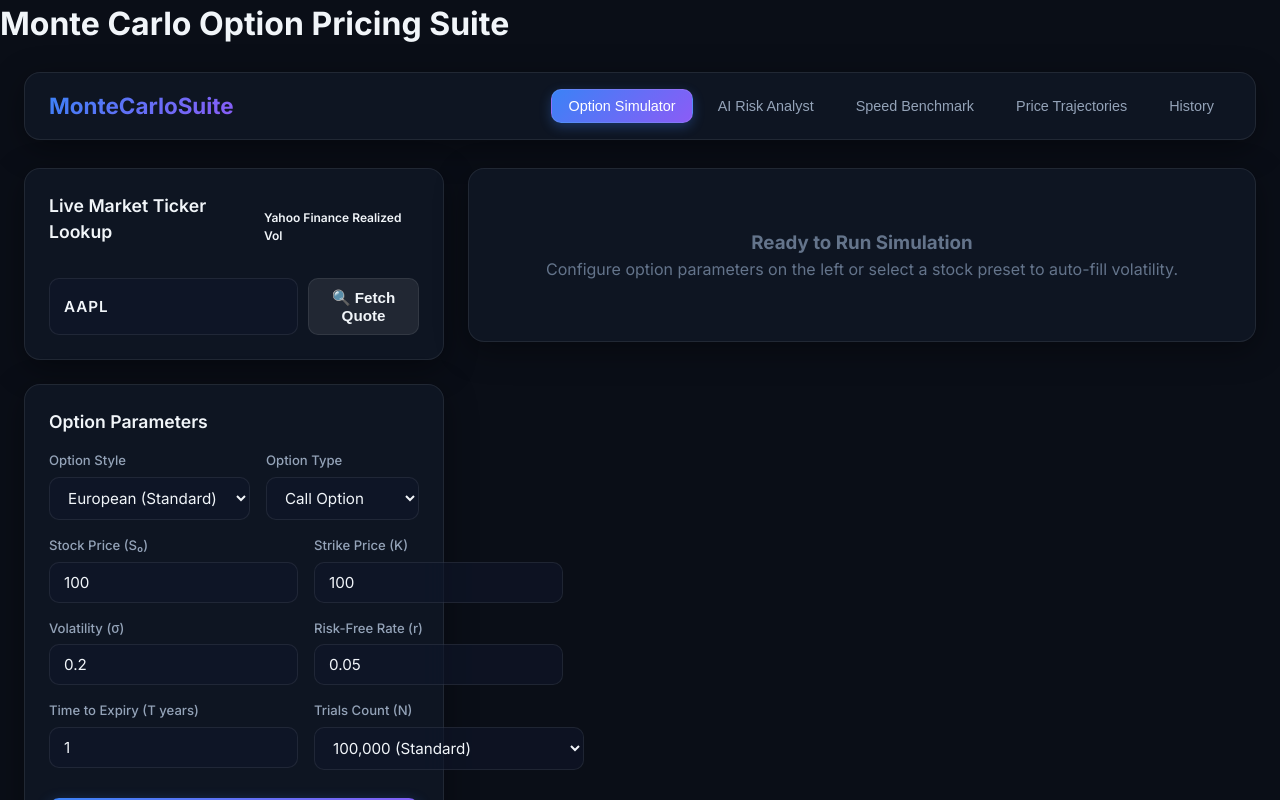
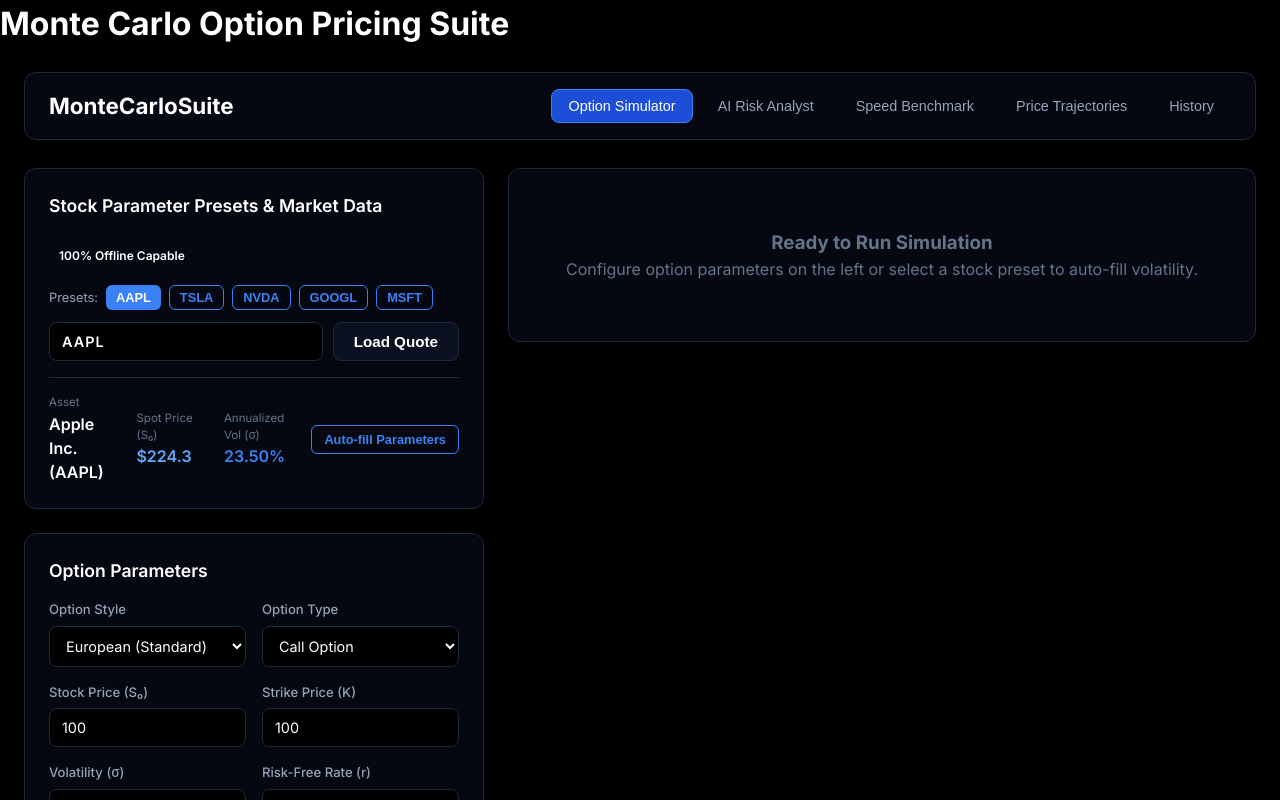
Before and after one commit to focus-0/monteCarloSuite, a React (Create React App) app in the folder client/: page / in a window 1280 px wide. Shown: the top 800 px of the page. Built offline with nearby package versions, Linux system fonts and the light colour scheme; no server answers.

Commit message:
feat(ui): add pitch black theme, react-markdown + remark-gfm tables, and on-demand JS benchmark

```diff
--- a/client/package.json
+++ b/client/package.json
@@ -10,7 +10,9 @@
     "react": "^18.2.0",
     "react-chartjs-2": "^5.2.0",
     "react-dom": "^18.2.0",
-    "react-scripts": "5.0.1"
+    "react-markdown": "^10.1.0",
+    "react-scripts": "5.0.1",
+    "remark-gfm": "^4.0.1"
   },
   "scripts": {
     "start": "react-scripts start",
--- a/client/src/App.css
+++ b/client/src/App.css
@@ -1,23 +1,25 @@
 @import url('https://fonts.googleapis.com/css2?family=Inter:wght@300;400;500;600;700&display=swap');
 
 :root {
-  --bg-primary: #0a0e17;
-  --bg-card: #111827;
-  --bg-card-hover: #1a2332;
-  --glass: rgba(17, 24, 39, 0.75);
-  --border: rgba(255, 255, 255, 0.08);
-  --border-focus: rgba(59, 130, 246, 0.5);
-  --text-primary: #f1f5f9;
+  --bg-primary: #000000;
+  --bg-card: #050811;
+  --bg-card-hover: #0b1120;
+  --glass: #050811;
+  --border: #1e293b;
+  --border-focus: #3b82f6;
+  --text-primary: #ffffff;
   --text-secondary: #94a3b8;
   --text-muted: #64748b;
   --accent-blue: #3b82f6;
-  --accent-green: #10b981;
+  --accent-light-blue: #60a5fa;
+  --accent-dark-blue: #1d4ed8;
+  --accent-green: #3b82f6;
   --accent-red: #ef4444;
-  --accent-purple: #8b5cf6;
-  --accent-yellow: #f59e0b;
-  --gradient-primary: linear-gradient(135deg, #3b82f6, #8b5cf6);
-  --gradient-success: linear-gradient(135deg, #10b981, #059669);
-  --shadow-card: 0 8px 32px 0 rgba(0, 0, 0, 0.37);
+  --accent-purple: #60a5fa;
+  --accent-yellow: #3b82f6;
+  --gradient-primary: linear-gradient(135deg, #1d4ed8, #3b82f6);
+  --gradient-success: linear-gradient(135deg, #2563eb, #3b82f6);
+  --shadow-card: 0 4px 20px rgba(0, 0, 0, 0.9);
 }
 
 * {
@@ -39,6 +41,7 @@ body {
   max-width: 1400px;
   margin: 0 auto;
   padding: 24px;
+  background-color: #000000;
 }
 
 /* Nav header */
@@ -48,19 +51,15 @@ body {
   align-items: center;
   margin-bottom: 28px;
   padding: 16px 24px;
-  background: var(--glass);
-  backdrop-filter: blur(12px);
+  background: #050811;
   border: 1px solid var(--border);
-  border-radius: 16px;
-  box-shadow: var(--shadow-card);
+  border-radius: 12px;
 }
 
 .nav-brand h2 {
   font-size: 1.4rem;
   font-weight: 700;
-  background: var(--gradient-primary);
-  -webkit-background-clip: text;
-  -webkit-text-fill-color: transparent;
+  color: #ffffff;
   display: flex;
   align-items: center;
   gap: 8px;
@@ -71,9 +70,8 @@ body {
   padding: 2px 8px;
   border-radius: 12px;
   background: rgba(59, 130, 246, 0.2);
-  color: var(--accent-blue);
-  border: 1px solid rgba(59, 130, 246, 0.3);
-  -webkit-text-fill-color: initial;
+  color: var(--accent-light-blue);
+  border: 1px solid rgba(59, 130, 246, 0.4);
 }
 
 .nav-tabs {
@@ -86,7 +84,7 @@ body {
   border: 1px solid transparent;
   color: var(--text-secondary);
   padding: 8px 16px;
-  border-radius: 10px;
+  border-radius: 8px;
   font-size: 0.9rem;
   font-weight: 500;
   cursor: pointer;
@@ -95,20 +93,19 @@ body {
 
 .tab-btn:hover {
   color: var(--text-primary);
-  background: rgba(255, 255, 255, 0.05);
+  background: rgba(59, 130, 246, 0.1);
 }
 
 .tab-btn.active {
   color: #ffffff;
-  background: var(--gradient-primary);
-  border-color: rgba(255, 255, 255, 0.1);
-  box-shadow: 0 4px 12px rgba(59, 130, 246, 0.3);
+  background: var(--accent-dark-blue);
+  border-color: var(--accent-blue);
 }
 
 /* Layouts */
 .grid-two-col {
   display: grid;
-  grid-template-columns: 420px 1fr;
+  grid-template-columns: 460px minmax(0, 1fr);
   gap: 24px;
 }
 
@@ -116,34 +113,37 @@ body {
   display: flex;
   flex-direction: column;
   gap: 24px;
+  min-width: 0;
 }
 
 .single-col {
   display: flex;
   flex-direction: column;
   gap: 24px;
+  min-width: 0;
 }
 
-/* Card glassmorphism */
+/* Card Styling */
 .card {
-  background: var(--glass);
-  backdrop-filter: blur(12px);
+  background: #050811;
   border: 1px solid var(--border);
-  border-radius: 16px;
+  border-radius: 12px;
   padding: 24px;
   box-shadow: var(--shadow-card);
-  transition: border-color 0.2s ease, transform 0.2s ease;
+  transition: border-color 0.2s ease;
+  min-width: 0;
+  overflow: hidden;
 }
 
 .card:hover {
-  border-color: rgba(255, 255, 255, 0.12);
+  border-color: var(--accent-blue);
 }
 
 .card-title {
   font-size: 1.1rem;
   font-weight: 600;
   margin-bottom: 16px;
-  color: var(--text-primary);
+  color: #ffffff;
 }
 
 .card-header-row {
@@ -151,6 +151,8 @@ body {
   justify-content: space-between;
   align-items: center;
   margin-bottom: 16px;
+  flex-wrap: wrap;
+  gap: 8px;
 }
 
 .subtitle {
@@ -161,38 +163,48 @@ body {
 /* Form inputs */
 .form-group-row {
   display: grid;
-  grid-template-columns: 1fr 1fr;
+  grid-template-columns: minmax(0, 1fr) minmax(0, 1fr);
   gap: 16px;
   margin-bottom: 16px;
+  min-width: 0;
 }
 
 .form-group {
   display: flex;
   flex-direction: column;
   gap: 6px;
+  min-width: 0;
 }
 
 label {
   font-size: 0.82rem;
   font-weight: 500;
   color: var(--text-secondary);
+  white-space: nowrap;
+  overflow: hidden;
+  text-overflow: ellipsis;
 }
 
 .form-control {
-  background: rgba(15, 23, 42, 0.6);
+  background: #000000;
   border: 1px solid var(--border);
-  color: var(--text-primary);
-  padding: 10px 14px;
-  border-radius: 10px;
-  font-size: 0.95rem;
+  color: #ffffff;
+  padding: 10px 12px;
+  border-radius: 8px;
+  font-size: 0.9rem;
   font-family: inherit;
   transition: all 0.2s ease;
+  width: 100%;
+  max-width: 100%;
+  box-sizing: border-box;
+  min-width: 0;
+  text-overflow: ellipsis;
 }
 
 .form-control:focus {
   outline: none;
   border-color: var(--accent-blue);
-  box-shadow: 0 0 0 3px rgba(59, 130, 246, 0.2);
+  box-shadow: 0 0 0 2px rgba(59, 130, 246, 0.3);
 }
 
 .form-control-sm {
@@ -203,7 +215,7 @@ label {
 /* Buttons */
 .btn {
   padding: 10px 20px;
-  border-radius: 10px;
+  border-radius: 8px;
   font-size: 0.95rem;
   font-weight: 600;
   cursor: pointer;
@@ -216,24 +228,22 @@ label {
 }
 
 .btn-primary {
-  background: var(--gradient-primary);
-  color: white;
-  box-shadow: 0 4px 14px rgba(59, 130, 246, 0.35);
+  background: var(--accent-blue);
+  color: #ffffff;
 }
 
 .btn-primary:hover:not(:disabled) {
-  transform: translateY(-1px);
-  box-shadow: 0 6px 20px rgba(59, 130, 246, 0.45);
+  background: var(--accent-light-blue);
 }
 
 .btn-secondary {
-  background: rgba(255, 255, 255, 0.08);
-  color: var(--text-primary);
+  background: #0b1120;
+  color: #ffffff;
   border: 1px solid var(--border);
 }
 
 .btn-secondary:hover:not(:disabled) {
-  background: rgba(255, 255, 255, 0.12);
+  background: #1e293b;
 }
 
 .btn-submit {
@@ -246,7 +256,7 @@ label {
 .btn-sm {
   padding: 6px 12px;
   font-size: 0.8rem;
-  border-radius: 8px;
+  border-radius: 6px;
 }
 
 .btn-outline {
@@ -256,33 +266,33 @@ label {
 }
 
 .btn-outline:hover {
-  background: rgba(59, 130, 246, 0.1);
+  background: rgba(59, 130, 246, 0.15);
 }
 
 /* Badges */
 .badge {
   padding: 4px 10px;
-  border-radius: 20px;
+  border-radius: 6px;
   font-size: 0.75rem;
   font-weight: 600;
 }
 
 .badge-success {
-  background: rgba(16, 185, 129, 0.15);
-  color: var(--accent-green);
-  border: 1px solid rgba(16, 185, 129, 0.3);
+  background: rgba(59, 130, 246, 0.2);
+  color: var(--accent-light-blue);
+  border: 1px solid var(--accent-blue);
 }
 
 .badge-info {
-  background: rgba(59, 130, 246, 0.15);
-  color: var(--accent-blue);
-  border: 1px solid rgba(59, 130, 246, 0.3);
+  background: rgba(59, 130, 246, 0.2);
+  color: var(--accent-light-blue);
+  border: 1px solid var(--accent-blue);
 }
 
 .badge-speedup {
-  background: rgba(245, 158, 11, 0.15);
-  color: var(--accent-yellow);
-  border: 1px solid rgba(245, 158, 11, 0.3);
+  background: rgba(59, 130, 246, 0.2);
+  color: var(--accent-light-blue);
+  border: 1px solid var(--accent-blue);
 }
 
 /* Ticker Lookup */
@@ -321,14 +331,15 @@ label {
 .stat-value {
   font-size: 1rem;
   font-weight: 600;
+  color: #ffffff;
 }
 
 .stat-value.highlight {
-  color: var(--accent-green);
+  color: var(--accent-light-blue);
 }
 
 .stat-value.accent {
-  color: var(--accent-purple);
+  color: var(--accent-blue);
 }
 
 /* Results Panel */
@@ -340,9 +351,9 @@ label {
 }
 
 .price-display-box {
-  background: rgba(10, 14, 23, 0.6);
-  border: 1px solid rgba(59, 130, 246, 0.3);
-  border-radius: 14px;
+  background: #000000;
+  border: 1px solid var(--accent-blue);
+  border-radius: 12px;
   padding: 20px;
   text-align: center;
   margin-bottom: 20px;
@@ -351,7 +362,7 @@ label {
 .main-price {
   font-size: 3rem;
   font-weight: 700;
-  color: var(--accent-blue);
+  color: var(--accent-light-blue);
   line-height: 1.1;
 }
 
@@ -369,9 +380,9 @@ label {
 
 /* Validation Box */
 .validation-box {
-  background: rgba(255, 255, 255, 0.03);
+  background: #000000;
   border: 1px solid var(--border);
-  border-radius: 12px;
+  border-radius: 8px;
   padding: 14px;
   margin-bottom: 20px;
   font-size: 0.85rem;
@@ -384,8 +395,8 @@ label {
   color: var(--text-secondary);
 }
 
-.status-pass { color: var(--accent-green); font-weight: 600; }
-.status-warn { color: var(--accent-yellow); font-weight: 600; }
+.status-pass { color: var(--accent-light-blue); font-weight: 600; }
+.status-warn { color: var(--accent-blue); font-weight: 600; }
 
 .validation-details {
   display: flex;
@@ -411,9 +422,9 @@ label {
 }
 
 .greek-card {
-  background: rgba(15, 23, 42, 0.8);
+  background: #000000;
   border: 1px solid var(--border);
-  border-radius: 10px;
+  border-radius: 8px;
   padding: 12px 8px;
   text-align: center;
   display: flex;
@@ -423,14 +434,14 @@ label {
 
 .greek-symbol {
   font-size: 0.75rem;
-  color: var(--accent-purple);
+  color: var(--accent-light-blue);
   font-weight: 600;
 }
 
 .greek-value {
   font-size: 1.1rem;
   font-weight: 700;
-  color: var(--text-primary);
+  color: #ffffff;
 }
 
 .greek-desc {
@@ -453,20 +464,20 @@ label {
 
 .stat-pill {
   padding: 8px 16px;
-  border-radius: 20px;
+  border-radius: 8px;
   font-size: 0.85rem;
 }
 
 .stat-pill.success {
-  background: rgba(16, 185, 129, 0.1);
-  border: 1px solid rgba(16, 185, 129, 0.3);
-  color: var(--accent-green);
+  background: rgba(59, 130, 246, 0.15);
+  border: 1px solid var(--accent-blue);
+  color: var(--accent-light-blue);
 }
 
 .stat-pill.danger {
-  background: rgba(239, 68, 68, 0.1);
-  border: 1px solid rgba(239, 68, 68, 0.3);
-  color: var(--accent-red);
+  background: rgba(239, 68, 68, 0.15);
+  border: 1px solid var(--accent-red);
+  color: #fca5a5;
 }
 
 /* Sensitivity controls */
@@ -482,18 +493,13 @@ label {
   color: var(--text-muted);
 }
 
-.placeholder-icon {
-  font-size: 3rem;
-  margin-bottom: 12px;
-}
-
 /* Error Banner */
 .error-banner {
   background: rgba(239, 68, 68, 0.15);
-  border: 1px solid rgba(239, 68, 68, 0.4);
+  border: 1px solid var(--accent-red);
   color: #fca5a5;
   padding: 12px 16px;
-  border-radius: 10px;
+  border-radius: 8px;
   font-size: 0.85rem;
   margin-bottom: 16px;
 }
@@ -523,13 +529,13 @@ label {
 .table td {
   padding: 12px;
   border-bottom: 1px solid var(--border);
+  color: #ffffff;
 }
 
 .font-numeric {
   font-variant-numeric: tabular-nums;
 }
 
-/* Responsive breakpoint */
 @media (max-width: 1024px) {
   .grid-two-col {
     grid-template-columns: 1fr;
@@ -538,3 +544,72 @@ label {
     grid-template-columns: repeat(3, 1fr);
   }
 }
+
+/* Gemma Markdown Formatting */
+.gemma-markdown-card h1,
+.gemma-markdown-card h2,
+.gemma-markdown-card h3,
+.gemma-markdown-card h4 {
+  color: var(--accent-light-blue);
+  margin-top: 12px;
+  margin-bottom: 6px;
+  font-weight: 600;
+}
+
+.gemma-markdown-card p {
+  margin-bottom: 8px;
+  color: #ffffff;
+}
+
+.gemma-markdown-card ul,
+.gemma-markdown-card ol {
+  padding-left: 20px;
+  margin-bottom: 10px;
+}
+
+.gemma-markdown-card li {
+  margin-bottom: 4px;
+  color: #e2e8f0;
+}
+
+.gemma-markdown-card strong {
+  color: #ffffff;
+  font-weight: 600;
+}
+
+.gemma-markdown-card code {
+  background: rgba(59, 130, 246, 0.2);
+  color: var(--accent-light-blue);
+  padding: 2px 6px;
+  border-radius: 4px;
+  font-family: monospace;
+}
+
+.gemma-markdown-card table {
+  width: 100%;
+  border-collapse: collapse;
+  margin: 14px 0;
+  background: #050811;
+  border: 1px solid #1e293b;
+  border-radius: 6px;
+  overflow: hidden;
+}
+
+.gemma-markdown-card th {
+  background: #0b1120;
+  color: var(--accent-light-blue);
+  font-weight: 600;
+  padding: 10px 14px;
+  text-align: left;
+  border-bottom: 1px solid #1e293b;
+}
+
+.gemma-markdown-card td {
+  padding: 10px 14px;
+  border-bottom: 1px solid #1e293b;
+  color: #ffffff;
+}
+
+.gemma-markdown-card tr:last-child td {
+  border-bottom: none;
+}
--- a/client/src/components/BlackScholes.js
+++ b/client/src/components/BlackScholes.js
@@ -1,4 +1,4 @@
-import React, { useState } from 'react';
+import React, { useState, useEffect } from 'react';
 import axios from 'axios';
 import ParameterForm from './ParameterForm';
 import TickerLookup from './TickerLookup';
@@ -10,7 +10,9 @@ import PricePathsChart from './charts/PricePathsChart';
 import SensitivityChart from './charts/SensitivityChart';
 import QuantAgentPanel from './QuantAgentPanel';
 
-const API_BASE_URL = process.env.REACT_APP_API_URL || '';
+const API_BASE_URL = (typeof window !== 'undefined' && (window.location.hostname === 'localhost' || window.location.hostname === '127.0.0.1'))
+  ? ''
+  : (process.env.REACT_APP_API_URL || '');
 
 const BlackScholes = () => {
   const [params, setParams] = useState({
@@ -80,10 +82,7 @@ const BlackScholes = () => {
         .then(res => setPathsData(res.data))
         .catch(err => console.error('Paths fetch failed:', err));
 
-      axios.post(`${API_BASE_URL}/api/black-scholes/js`, parsedParams)
-        .then(res => setJsResult(res.data))
-        .catch(err => console.error('JS benchmark failed:', err));
-
+      // Asynchronous convergence calculation using C++
       const trialSteps = [1000, 5000, 10000, 50000, 100000];
       const convData = [];
       for (const t of trialSteps) {
@@ -103,6 +102,32 @@ const BlackScholes = () => {
       setLoading(false);
     }
   };
+
+  // Run single-threaded JS benchmark strictly when user opens the Speed Benchmark tab
+  const handleRunJsBenchmark = async () => {
+    if (jsResult) return; // Already fetched for current params
+    try {
+      const parsedParams = {
+        S0: parseFloat(params.S0),
+        K: parseFloat(params.K),
+        r: parseFloat(params.r),
+        sigma: parseFloat(params.sigma),
+        T: parseFloat(params.T),
+        numTrials: parseInt(params.numTrials),
+        isCall: Boolean(params.isCall)
+      };
+      const res = await axios.post(`${API_BASE_URL}/api/black-scholes/js`, parsedParams);
+      setJsResult(res.data);
+    } catch (err) {
+      console.error('JS Benchmark execution failed:', err);
+    }
+  };
+
+  useEffect(() => {
+    if (activeTab === 'benchmark') {
+      handleRunJsBenchmark();
+    }
+  }, [activeTab]);
 
   const handleLoadSimulation = (historyItem) => {
     if (historyItem.parameters) {
--- a/client/src/components/TickerLookup.js
+++ b/client/src/components/TickerLookup.js
@@ -1,21 +1,48 @@
 import React, { useState } from 'react';
 import axios from 'axios';
+
+const OFFLINE_PRESETS = {
+  AAPL: { symbol: 'AAPL', name: 'Apple Inc.', price: 224.30, volatility: 0.2350 },
+  TSLA: { symbol: 'TSLA', name: 'Tesla Inc.', price: 218.50, volatility: 0.4820 },
+  NVDA: { symbol: 'NVDA', name: 'NVIDIA Corp.', price: 128.20, volatility: 0.4210 },
+  GOOGL: { symbol: 'GOOGL', name: 'Alphabet Inc.', price: 175.40, volatility: 0.2280 },
+  MSFT: { symbol: 'MSFT', name: 'Microsoft Corp.', price: 415.60, volatility: 0.1980 }
+};
 
 const TickerLookup = ({ onMarketDataLoaded }) => {
   const [ticker, setTicker] = useState('AAPL');
   const [loading, setLoading] = useState(false);
-  const [data, setData] = useState(null);
+  const [data, setData] = useState(OFFLINE_PRESETS.AAPL);
   const [error, setError] = useState(null);
+
+  const applyPreset = (presetKey) => {
+    const preset = OFFLINE_PRESETS[presetKey];
+    if (preset) {
+      setTicker(presetKey);
+      setData(preset);
+      setError(null);
+      if (onMarketDataLoaded) {
+        onMarketDataLoaded(preset);
+      }
+    }
+  };
 
   const handleFetch = async (e) => {
     e.preventDefault();
-    if (!ticker.trim()) return;
+    const symbol = ticker.trim().toUpperCase();
+    if (!symbol) return;
+
+    // Check offline preset first
+    if (OFFLINE_PRESETS[symbol]) {
+      applyPreset(symbol);
+      return;
+    }
 
     setLoading(true);
     setError(null);
 
     try {
-      const response = await axios.get(`/api/market/${ticker.trim()}`);
+      const response = await axios.get(`/api/market/${symbol}`);
       setData(response.data);
       if (onMarketDataLoaded) {
         onMarketDataLoaded(response.data);
@@ -30,8 +57,24 @@ const TickerLookup = ({ onMarketDataLoaded }) => {
   return (
     <div className="card ticker-lookup-card">
       <div className="card-header-row">
-        <h3 className="card-title">Live Market Ticker Lookup</h3>
-        <span className="badge badge-pulse">Yahoo Finance Realized Vol</span>
+        <h3 className="card-title">Stock Parameter Presets & Market Data</h3>
+        <span className="badge badge-pulse">100% Offline Capable</span>
+      </div>
+
+      {/* Quick Offline Preset Buttons */}
+      <div className="preset-chip-row" style={{ display: 'flex', gap: '8px', marginBottom: '12px', flexWrap: 'wrap' }}>
+        <span style={{ fontSize: '0.8rem', color: '#94a3b8', alignSelf: 'center' }}>Presets:</span>
+        {Object.keys(OFFLINE_PRESETS).map((symbol) => (
+          <button
+            key={symbol}
+            type="button"
+            className={`btn btn-sm ${ticker === symbol ? 'btn-primary' : 'btn-outline'}`}
+            onClick={() => applyPreset(symbol)}
+            style={{ padding: '4px 10px', fontSize: '0.8rem' }}
+          >
+            {symbol}
+          </button>
+        ))}
       </div>
 
       <form onSubmit={handleFetch} className="ticker-form">
@@ -44,7 +87,7 @@ const TickerLookup = ({ onMarketDataLoaded }) => {
             className="form-control ticker-input"
           />
           <button type="submit" className="btn btn-secondary" disabled={loading}>
-            {loading ? 'Fetching...' : '🔍 Fetch Quote'}
+            {loading ? 'Loading...' : 'Load Quote'}
           </button>
         </div>
       </form>
@@ -58,11 +101,11 @@ const TickerLookup = ({ onMarketDataLoaded }) => {
             <span className="stat-value">{data.name} ({data.symbol})</span>
           </div>
           <div className="data-stat">
-            <span className="stat-label">Current Price (S₀)</span>
+            <span className="stat-label">Spot Price (S₀)</span>
             <span className="stat-value highlight">${data.price}</span>
           </div>
           <div className="data-stat">
-            <span className="stat-label">252-Day Realized Vol (σ)</span>
+            <span className="stat-label">Annualized Vol (σ)</span>
             <span className="stat-value accent">{(data.volatility * 100).toFixed(2)}%</span>
           </div>
           <button
--- a/client/src/components/charts/PerformanceChart.js
+++ b/client/src/components/charts/PerformanceChart.js
@@ -67,7 +67,7 @@ const PerformanceChart = ({ cppTimeMs, jsTimeMs, trials }) => {
     <div className="card chart-card">
       <div className="card-header-row">
         <h3 className="card-title">Execution Speed Benchmark</h3>
-        <span className="badge badge-speedup">⚡ C++ is {speedup}x Faster</span>
+        <span className="badge badge-speedup">C++ is {speedup}x Faster</span>
       </div>
       <div className="chart-container">
         <Bar data={data} options={options} />
```
Also changed, not shown: client/src/components/QuantAgentPanel.js (+29 -55 lines), 1 other file (tests, documents, lock files or other folders).
